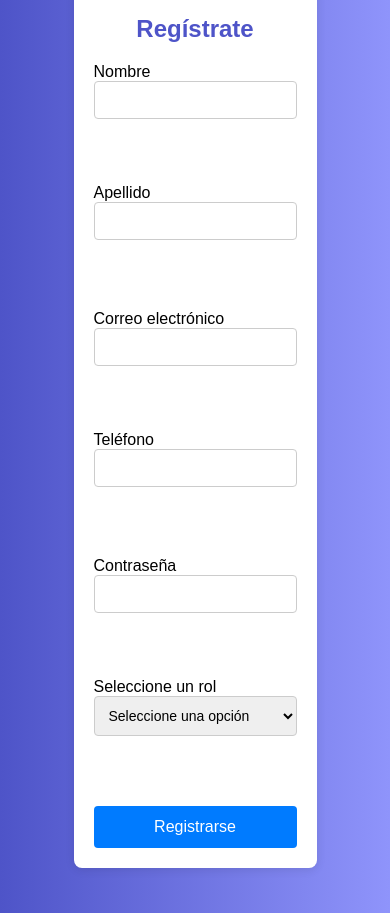
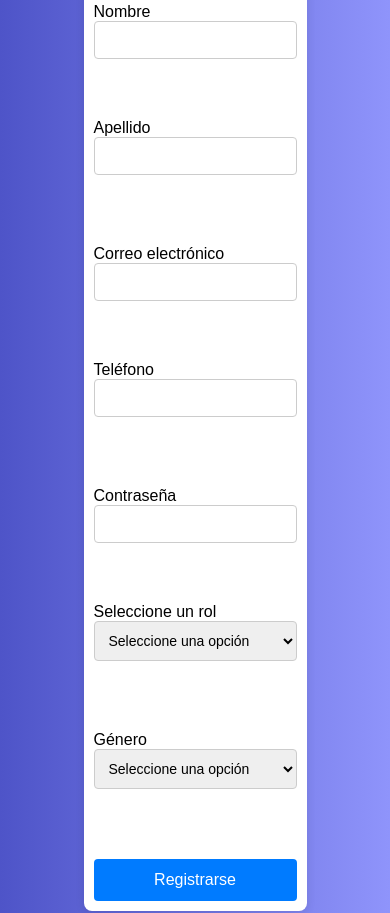
Before and after one commit to Droid636/room2, a Next.js app: page /register in a window 390 px wide. Shown: the top 913 px of the page. Built offline with nearby package versions, Linux system fonts and the light colour scheme.

Commit message:
registro

```diff
--- a/app/register/page.jsx
+++ b/app/register/page.jsx
@@ -1,5 +1,5 @@
 import React from "react";
-import "@/app/register/register.css"
+import "@/app/register/register.css";
 
 function use() {
   return (
@@ -15,7 +15,7 @@ function use() {
             </div>
             <div className="form-group">
               <label htmlFor="lastname">Apellido</label>
-              <input type="text" id="lastname"  className="form-input" />
+              <input type="text" id="lastname" className="form-input" />
             </div>
           </div>
 
@@ -26,14 +26,14 @@ function use() {
             </div>
             <div className="form-group">
               <label htmlFor="phone">Teléfono</label>
-              <input type="phone" id="phone"  className="form-input" required />
+              <input type="phone" id="phone" className="form-input" required />
             </div>
           </div>
 
           <div className="form-row">
             <div className="form-group">
               <label htmlFor="password">Contraseña</label>
-              <input type="password" id="password"  className="form-input" required />
+              <input type="password" id="password" className="form-input" required />
             </div>
             <div className="form-group">
               <label htmlFor="role">Seleccione un rol</label>
@@ -41,6 +41,19 @@ function use() {
                 <option value="">Seleccione una opción</option>
                 <option value="cliente">Cliente</option>
                 <option value="vendedor">Vendedor</option>
+              </select>
+            </div>
+          </div>
+
+          <div className="form-row">
+            <div className="form-group">
+              <label htmlFor="gender">Género</label>
+              <select id="gender" className="form-input" required>
+                <option value="">Seleccione una opción</option>
+                <option value="masculino">Masculino</option>
+                <option value="femenino">Femenino</option>
+                <option value="otro">Otro</option>
+                <option value="prefiere-no-decirlo">Prefiere no decirlo</option>
               </select>
             </div>
           </div>
--- a/app/register/register.css
+++ b/app/register/register.css
@@ -3,17 +3,18 @@
   display: flex;
   justify-content: center;
   align-items: center;
-    min-height: 700vh;
-
+  min-height: 100vh; /* Corregido desde 700vh a 100vh */
+  padding: 20px; /* Añadir padding para espaciado en pantallas pequeñas */
 }
 
 .register-box {
   background-color: #fff;
-    padding: 20px;
+  padding: 30px;
   border-radius: 8px;
   box-shadow: 0 2px 10px rgba(0, 0, 0, 0.1);
   max-width: 700px;
-    width: 150%;
+  width: 100%; /* Cambiado a 100% para que se ajuste al contenedor */
+  box-sizing: border-box;
 }
 
 .register-title {
@@ -70,9 +71,35 @@
   background-color: #0056b3;
 }
 
+/* Estilo responsivo para pantallas de laptop */
+@media (max-width: 1024px) {
+  .register-box {
+    padding: 20px; /* Reducir padding para mejor ajuste */
+  }
+  .form-row {
+    gap: 10px; /* Reducir espacio entre los inputs */
+  }
+}
+
+/* Estilo responsivo para pantallas medianas y pequeñas */
+@media (max-width: 768px) {
+  .form-row {
+    flex-direction: column; /* Inputs en una sola columna */
+  }
+  .register-box {
+    padding: 15px; /* Reducir padding para pantallas pequeñas */
+  }
+  .register-title {
+    font-size: 20px; /* Reducir el tamaño del título */
+  }
+}
+
 /* Estilo responsivo para pantallas más pequeñas */
 @media (max-width: 600px) {
   .form-row {
     flex-direction: column;
   }
+  .register-box {
+    padding: 10px; /* Ajustar padding para dispositivos muy pequeños */
   }
+}
```
Lines whose indentation alone changed are shown as unchanged.
